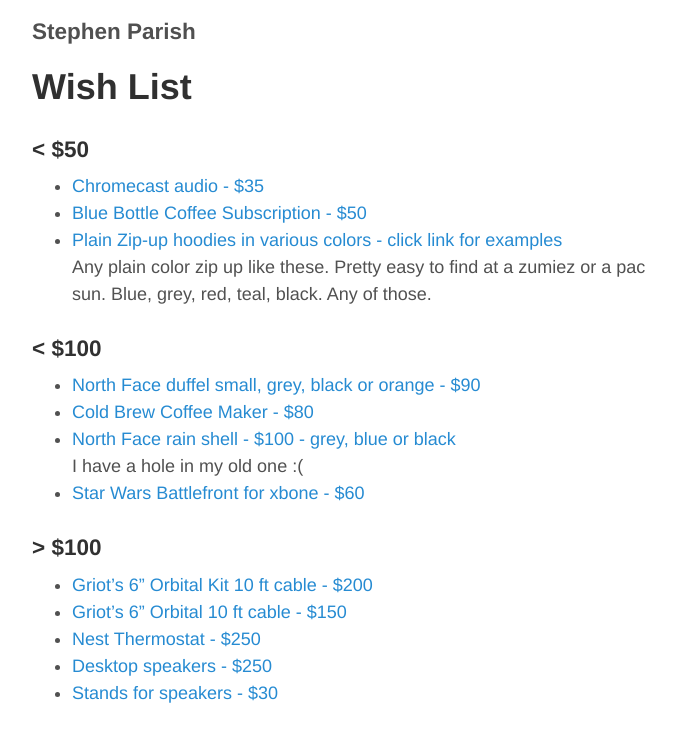
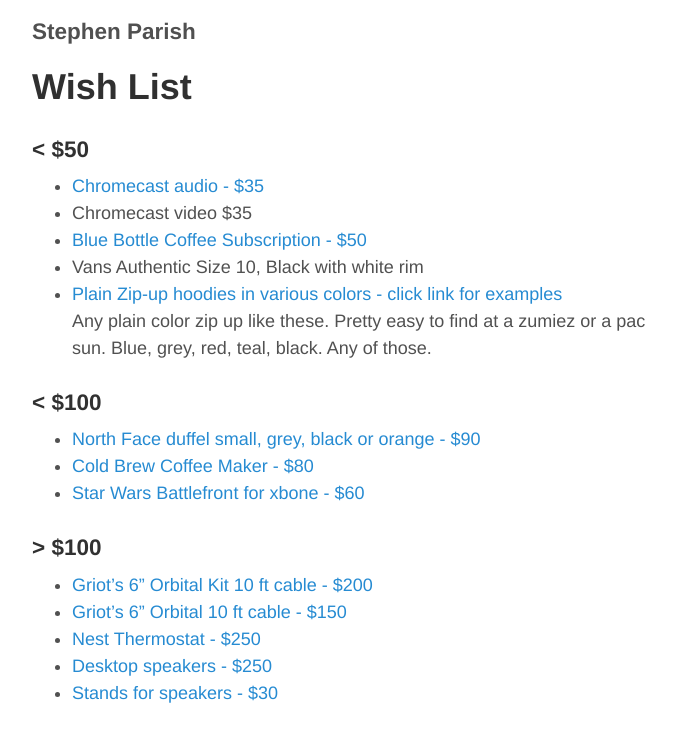
Before and after one commit to stephenparish/stephenparish.github.com, a Jekyll site: the page built from wish-list/index.md, in a window 1280 px wide. Shown: the top 742 px of the page, without its empty margins (293-969 px from the left). Built offline with Jekyll 4.4.1, drawn with Linux system fonts in a browser that asks for light colours.

Commit message:
Update index.md

```diff
--- a/wish-list/index.md
+++ b/wish-list/index.md
@@ -5,7 +5,9 @@ title: Wish List
 
 ### < $50
 - [Chromecast audio - $35](https://store.google.com/product/chromecast_audio)
+- Chromecast video $35
 - [Blue Bottle Coffee Subscription - $50](https://bluebottlecoffee.com/at-home/gift)
+- Vans Authentic Size 10, Black with white rim
 - [Plain Zip-up hoodies in various colors - click link for examples](http://store.americanapparel.net/flex-fleece-zip-hoodie_f497?c=Sunshine)
   Any plain color zip up like these. Pretty easy to find at a zumiez or a pac sun.
   Blue, grey, red, teal, black. Any of those.
@@ -13,8 +15,6 @@ title: Wish List
 ### < $100
 - [North Face duffel small, grey, black or orange - $90](http://www.ebags.com/product/the-north-face/base-camp-duffel-small/293728?productid=10356307&sourceid=ADWPRODSP&couponid=94790994&gclid=CjwKEAiA3_axBRD5qKDc__XdqQ0SJAC6lecA7vGuYie3H4_vxuy1j6EATs4g_pauIaOsb9R3jsdLoRoCQfvw_wcB)
 - [Cold Brew Coffee Maker - $80](http://www.bruer.co/products/coldbruer)
-- [North Face rain shell - $100 - grey, blue or black](https://www.thenorthface.com/shop/mens-jackets-vests-rainwear/mens-venture-jacket-3?variationId=A0M)
-  I have a hole in my old one :(
 - [Star Wars Battlefront for xbone - $60](http://www.amazon.com/Star-Wars-Battlefront-Standard-Edition-Xbox/dp/B00W8FYFBU)
 
 ### > $100
```
